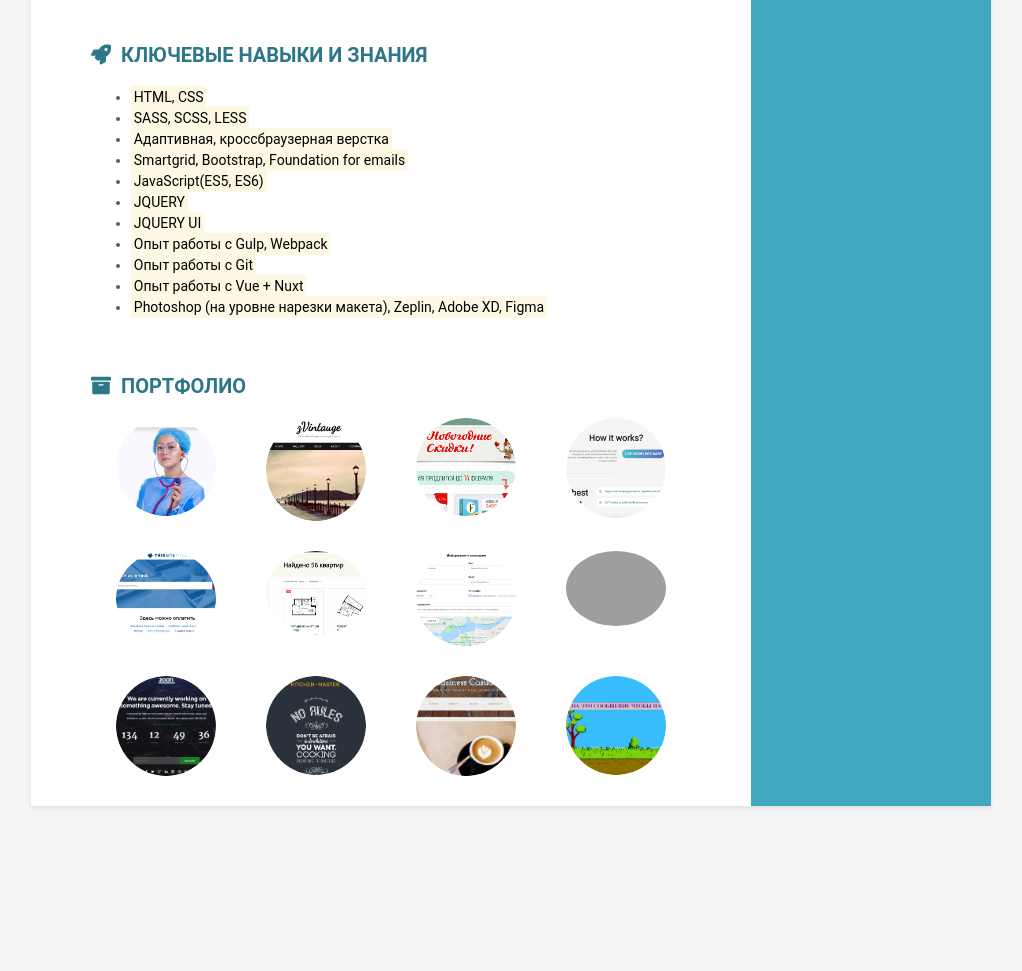
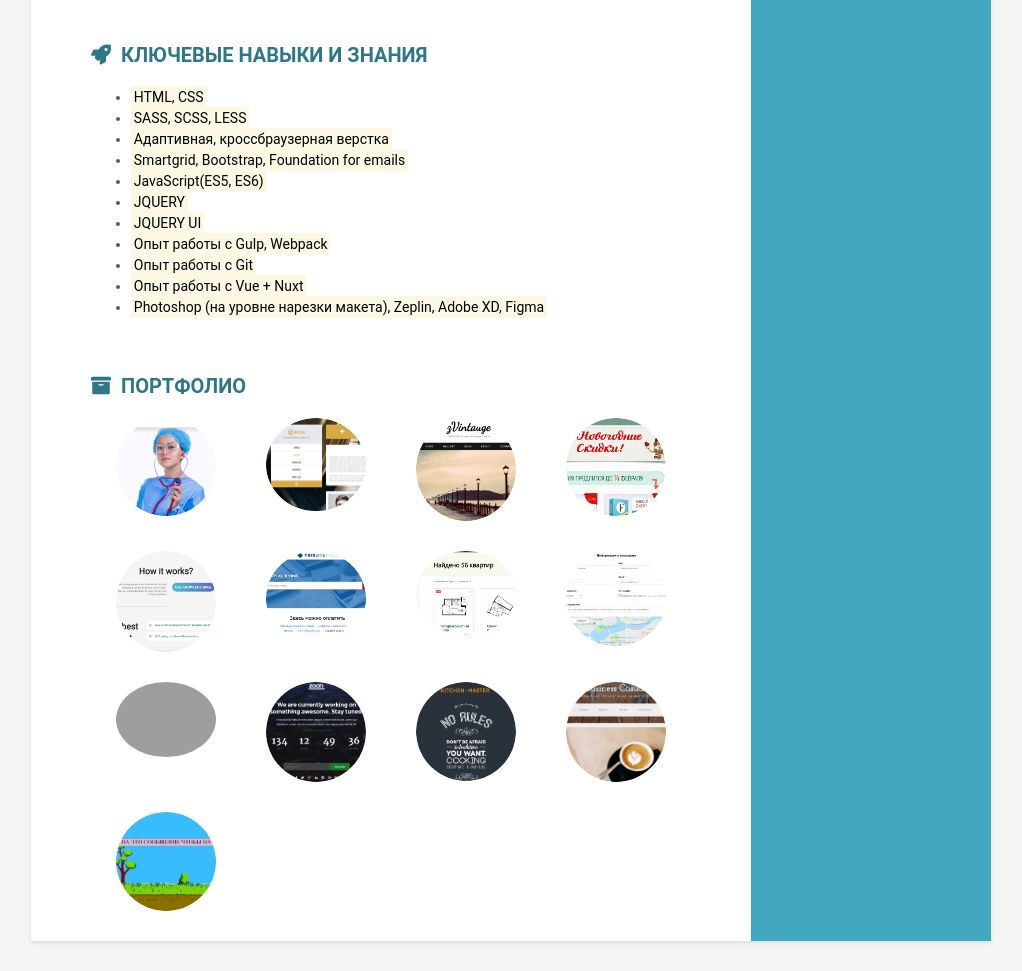
Before and after one commit to ViktoriiaBekirova/Resume, a website: page app/index.html in a window 1280 px wide. Shown: the part 553-1524 px from the top of the page, without its empty margins (129-1151 px from the left). Before the commit the page ends 1389 px from the top, so only its background shows below. Drawn offline with nearby package versions, Linux system fonts and the light colour scheme; grey boxes are pictures that could not be loaded.

Commit message:
added ©ircle

```diff
--- a/app/index.html
+++ b/app/index.html
@@ -86,6 +86,9 @@
                                 <a href="https://medical.bekirova.ru/" target="_blank" ><img src="img/medical.png" class="img-fluid rounded-circle" alt="" title="Medical" data-toggle="tooltip" data-placement="top"></a>
                             </div>
                             <div class="col-sm-3 col-6">
+                                <a href="https://ircle.bekirova.ru/" target="_blank" ><img src="img/ircle.png" class="img-fluid rounded-circle" alt="" title="©IRCLE" data-toggle="tooltip" data-placement="top"></a>
+                            </div>
+                            <div class="col-sm-3 col-6">
                                 <a href="https://zvintauge.bekirova.ru/" target="_blank" ><img src="img/zvintauge.png" class="img-fluid rounded-circle" alt="" title="zVintauge" data-toggle="tooltip" data-placement="top"></a>
                             </div>
                             <div class="col-sm-3 col-6">
```
Also changed, not shown: app/img/ircle.png (added), dist/img/ircle.png (added), dist/index.html.
